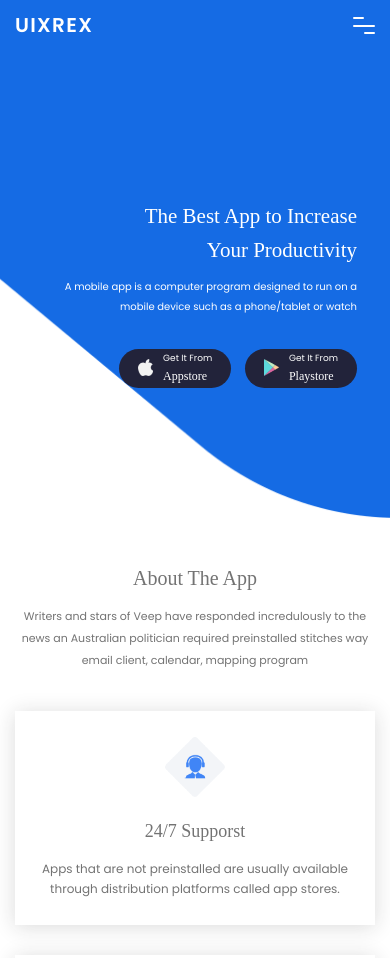
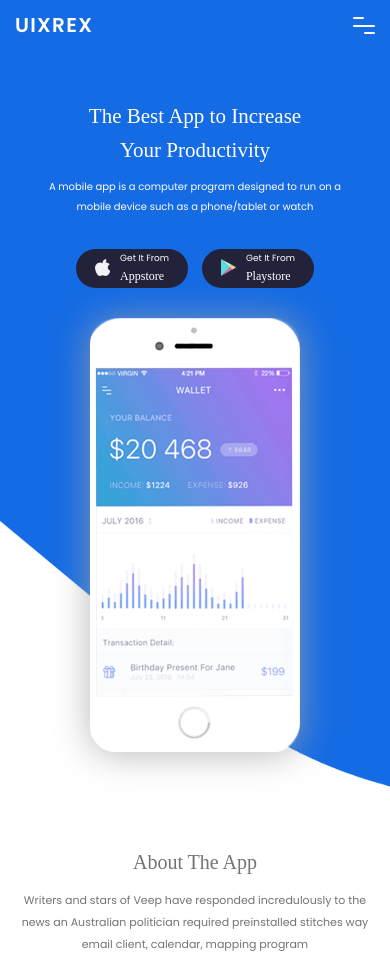
Before and after one commit to quangdev98/quangdev98.github.io, a plain HTML site: page index.html in a window 390 px wide. Shown: the top 958 px of the page. Drawn offline with Linux system fonts and the light colour scheme; a web font is replaced by a local one.

Commit message:
fix/image-mobile

```diff
--- a/css/responsive.css
+++ b/css/responsive.css
@@ -334,15 +334,16 @@
     }
 
     #screenshots .control-slide .prev,
-     #screenshots .control-slide .next{
+    #screenshots .control-slide .next {
         cursor: pointer;
         position: relative;
         bottom: 0;
         width: 40px;
         height: 40px;
     }
+
     #screenshots .control-slide .prev>span:before,
-    #screenshots .control-slide .next>span:before{
+    #screenshots .control-slide .next>span:before {
         margin-left: 3px;
         border-left: 4px solid #fff;
         border-bottom: 4px solid #fff;
@@ -350,13 +351,15 @@
         border-top: 4px solid transparent;
         transform: rotate(45deg);
     }
+
     #screenshots .control-slide .prev>span:after,
-    #screenshots .control-slide .next>span:after{
+    #screenshots .control-slide .next>span:after {
         width: 16px;
         height: 4px;
         background: #fff;
         margin-left: -6px;
     }
+
     .messe-client .item-client-child {
         padding: 15px 15px 30px;
     }
@@ -392,6 +395,7 @@
         font-size: 20px;
         line-height: 25px;
     }
+
     .wrap-main-header {
         width: 100%;
         max-width: 80%;
@@ -528,10 +532,12 @@
         border: 2px solid #4085F6;
         border-radius: 20px;
     }
+
     #header.fixed-menu .wrap-header .tryFor a {
         background: #fff;
         color: #4085F6;
     }
+
     .menu .list-menu li.item-menu.try-mobile .close-menu {
         width: 26px;
         height: 23px;
@@ -565,30 +571,36 @@
         transform: rotate(-45deg);
         right: 0px;
     }
+
     .menu .list-menu li.item-menu .menu-child,
-    li.item-menu .menu-child .menu-child-item{
+    li.item-menu .menu-child .menu-child-item {
         opacity: 1;
         visibility: visible;
         transform: translateY(0);
         position: relative;
         display: none
     }
+
     li.item-menu .menu-child .menu-child-item {
         left: 0;
         display: none
     }
-    .menu .list-menu span.arrow-down-menu{
+
+    .menu .list-menu span.arrow-down-menu {
         display: block;
         position: absolute;
         right: 17px;
         top: 10px;
     }
-    .menu .list-menu span.arrow-down-menu i{
+
+    .menu .list-menu span.arrow-down-menu i {
         font-size: 16px
     }
+
     .wrap-header .logo {
         margin-left: 15px
     }
+
     .wrap-main-header {
         padding-top: 130px;
     }
@@ -596,9 +608,10 @@
 
 
     /**/
-#about .row{
+    #about .row {
         /*display: block;*/
     }
+
     /*.container .row [class*= col-]{
     width: 100%;
     max-width: 100%;
@@ -606,151 +619,190 @@
     padding-top: 15px;
     padding-bottom: 15px;
 }*/
-#header .container .row [class*= col-]{
+    #header .container .row [class*=col-] {
         padding-top: 0;
         padding-bottom: 0
     }
+
     .content_ h2 {
         font-size: 30px;
         line-height: 1.6;
     }
+
     .content_ p {
         font-size: 14px;
         line-height: 25px;
     }
+
     .content_ .app-check {
         /*display: flex;*/
         padding-top: 20px;
     }
+
     .content_ .app-check .app-store {
         margin-right: 10px;
     }
+
     .content_ .app-check a {
         padding: 0px 15px;
     }
+
     .app-check .img-logo img {
         width: 20px;
         margin-top: 10px;
     }
+
     .app-check .name-app span {
         line-height: 20px;
         font-size: 10px;
     }
+
     .app-check .name-app span:last-child {
         font-size: 14px;
         line-height: 25px
     }
+
     .wrap-main-header .img-main img {
         width: 65%;
     }
+
     .img-features {
         max-width: 100%;
     }
+
     .list-features ul {
         text-align: left;
     }
+
     #about .wrap-item-about .img-about {
         padding: 40px 5px 40px;
     }
+
     #some-talk .content-client .comma:last-child {
         right: 0
     }
+
     #footer {
         padding: 50px 0;
     }
-#footer ul ,
+
+    #footer ul,
     #footer div.col-md-6>div {
         text-align: center;
     }
+
     .wrap-main-header .img-main img {
         border-radius: 35px
     }
-.menu .list-menu li.item-menu .menu-child ,
+
+    .menu .list-menu li.item-menu .menu-child,
     li.item-menu .menu-child .menu-child-item {
         box-shadow: none
     }
+
     li.item-menu .menu-child a.child-item-menu {
         display: block;
         border-bottom: 1px solid #737373;
         padding-bottom: 10px;
     }
+
     .menu .list-menu li.item-menu {
         padding-left: 0;
         padding-right: 0;
         padding-bottom: 0;
     }
+
     li.item-menu .menu-child .menu-child-item a.child-item-menu {
         padding-left: 10px
     }
+
     #features .content-item-features p {
         padding-right: 10px
     }
 }
+
 @media(max-width: 768px) {
     #screenshots .box-slideshow .item-slide {
         padding: 0 15px;
     }
+
     .messe-client {
         margin-top: 90px;
     }
 }
+
 @media(max-width: 768px) {
-    *{
+    * {
         font-size: 14px
     }
+
     .wrap-main-header .img-main {
         width: 35%;
     }
+
     .wrap-main-header .content-main {
         width: 65%
     }
+
     .wrap-main-header .img-main {
         width: 40%;
     }
+
     .wrap-main-header .img-main img {
         border-radius: 25px
     }
+
     .content_ h2 {
         font-size: 23px;
     }
+
     .content_ p {
         font-size: 12px;
         line-height: 22px;
         margin-bottom: 15px
     }
+
     .content_ .app-check a {
         padding: 0px 19px;
     }
+
     .wrap-title p {
         font-size: 14px;
         line-height: 25px;
     }
+
     .wrap-title h3 {
         font-size: 25px;
         margin-bottom: 12px;
         line-height: 30px;
     }
+
     .wrap-header .logo h1 {
         font-size: 20px
     }
+
     .wrap-header .menu nav .open {
         width: 22px;
         height: 19px;
         top: 17px;
-    right:15px;
+        right: 15px;
     }
+
     .menu nav .open span {
         height: 2px;
         top: 7.5px
     }
+
     .menu nav .open span:before {
         top: -7.5px;
         height: 2px;
     }
+
     .menu nav .open span:after {
         bottom: -7.5px;
         height: 2px
     }
+
     .menu .list-menu li.item-menu.try-mobile .close-menu {
         width: 22px;
         height: 19px;
@@ -758,77 +810,96 @@ li.item-menu .menu-child .menu-child-item a.child-item-menu {
         top: 17px;
         right: 15px;
     }
+
     .wrap-header .logo {
         margin-left: 0;
     }
+
     .wrap-title {
         padding: 45px 0 0px;
         width: 70%;
         margin-bottom: 25px
     }
+
     .wrap-title p {
         font-size: 13px;
         line-height: 22px;
     }
+
     .list-features {
         left: 0
     }
+
     #screenshots .box-slideshow .item-slide {
         width: 100%
     }
+
     #say-to .wrap-title h3:after {
         margin-top: -4px;
         width: 50px;
         height: 2px;
     }
-.row [class*= col-] {
-    width: calc(100% / 3 );
+
+    .row [class*=col-] {
+        width: calc(100% / 3);
     }
+
     #about .wrap-item-about .img-about {
         padding: 30px 8px;
     }
+
     #about .wrap-item-about img {
         width: 60px;
         object-fit: cover;
     }
+
     #about .wrap-item-about .name-item-about {
         font-size: 18px;
         line-height: 28px;
         margin: 10px 0;
     }
+
     #about .wrap-item-about p {
         font-size: 12px;
         line-height: 20px;
     }
-.row [class*= col-lg-7] {
-    width: calc(100% - ( 100% / 3));
+
+    .row [class*=col-lg-7] {
+        width: calc(100% - (100% / 3));
     }
+
     .img-features {
         display: flex;
         align-items: center;
         height: 100%;
     }
+
     #pricing .img-about>div {
         padding: 15px 5px;
     }
+
     #pricing .name-item-about {
         font-size: 15px;
         line-height: 25px;
         margin-bottom: 10px;
     }
+
     #pricing .pricing-pce {
         font-size: 25px;
         line-height: 25px;
         margin-bottom: 15px;
     }
+
     #pricing .name-pricing {
         font-size: 12px;
         margin: 0px 0 5px;
         line-height: 15px;
     }
+
     #pricing .listaa>p {
         /*display: inline-flex;*/
     }
+
     #pricing .listaa>p i {
         display: inline-block;
         width: 10px;
@@ -838,238 +909,295 @@ li.item-menu .menu-child .menu-child-item a.child-item-menu {
         transition: .3s;
         transform: rotate(-45deg);
     }
+
     #pricing .listaa span {
         font-size: 11px;
     }
+
     #pricing .purchase {
         line-height: 25px;
     }
+
     .messe-client .item-client-child .name-client {
         font-size: 16px;
     }
+
     .messe-client .item-client-child .content-client p {
         font-size: 13px;
     }
+
     #say-to .wrap-form-message {
         display: block;
     }
-#say-to .row [class*= col-] {
+
+    #say-to .row [class*=col-] {
         width: 100%;
         max-width: 100%
     }
+
     .wrap-form-message .location>div {
         margin-bottom: 25px
     }
-#footer .row [class*= col-] {
+
+    #footer .row [class*=col-] {
         width: 100%;
     }
+
     #footer div {
         margin-bottom: 10px
     }
+
     .wrap-main-header {
         max-width: 90%
     }
 }
+
 @media(max-width: 576px) {
-    .row [class*= col-] {
+    .row [class*=col-] {
         width: 100%;
-    padding:15px;
+        padding: 15px;
     }
+
     .wrap-title {
         width: 100%
     }
-.img-features {
-    display: none;
-}
-.wrap-main-header .img-main {
-    display: none;
-}
+
     .wrap-main-header .content-main .content_ {
         position: relative;
         top: 0;
         right: 0;
         transform: inherit;
-    text-align: right;
+        text-align: center;
     }
+
     .wrap-main-header .content-main {
         width: 100%;
     }
+
     #some-talk .messe-client .client_ {
         grid-template-columns: 1fr;
         grid-row-gap: 65px;
     }
+
     #features .content-item-features p {
         padding-right: 0
     }
+
+    .wrap-main-header {
+        flex-direction: column-reverse;
+        padding-top: 100px;
     }
+
+    .wrap-main-header .img-main {
+        width: 100%;
+        display: flex;
+        justify-content: center;
+        margin-top: 30px
+    }
+
+    .wrap-main-header .img-main>div {
+        display: flex;
+        justify-content: center;
+    }
+
+    .img-features {
+        justify-content: center;
+        margin-bottom: 30px
+    }
+
+    #features {
+        background-size: auto 200%;
+    }
+}
+
 @media(max-width: 414px) {
-     .wrap-main-header{
-        display: block;
-        padding-top: 200px
-        /*padding-top: 70px*/
+    .wrap-main-header {
+        padding-bottom: 50px
     }
-    .wrap-main-header .img-main {
-        display: none;
-        margin: 0 auto;
-        text-align: center;
-        padding-bottom: 20px
-    }
-    .wrap-main-header .img-main img{
 
-    }
-    .wrap-main-header .content-main{
+    .wrap-main-header .content-main {
         width: 100%
     }
-    .wrap-main-header .content-main .content_ {
-        position: relative;
-        top: 0;
-        right: 0;
-        transform: none;
-        text-align: right;
+
+    .wrap-title h3 {
+        font-size: 20px;
     }
-    .wrap-main-header {
-        padding-bottom: 130px
-    }
-    .wrap-title h3 {
-    font-size: 20px;}
+
     .wrap-title p {
         font-size: 11px;
         line-height: 22px;
     }
+
     .list-features li .img-List-features {
         padding-right: 15px;
     }
+
     #features .content-item-features p {
         line-height: 22px;
     }
+
     .messe-client {
         margin-top: 100px;
     }
+
     #some-talk img {
         width: 75px;
     }
+
     .messe-client .item-client-child .name-client {
         font-size: 16px;
         line-height: 28px;
         padding: 5px 0;
     }
+
     .messe-client .item-client-child .position {
         line-height: 25px;
         font-size: 13px;
         margin-bottom: 25px;
     }
+
     .messe-client .item-client-child .content-client p {
         color: #fff;
         font-size: 11px;
         line-height: 20px;
     }
+
     .wrap-form-message .location .item-location {
         margin-bottom: 0px;
     }
+
     .wrap-form-message .location>div {
         padding: 10px;
     }
+
     .wrap-form-message .location b {
         font-size: 14px;
         margin-bottom: -7px;
         line-height: 20px;
     }
+
     #footer {
         padding: 25px 0;
     }
+
     #footer div {
         font-size: 13px;
         padding-top: 0;
         padding-bottom: 0
     }
-    #footer ul li{
+
+    #footer ul li {
         padding: 0 10px
     }
+
     #footer ul li i {
         font-size: 15px;
     }
+
     #footer div.col-md-6>div {
         margin-top: 0px;
         margin-bottom: 10px
     }
+
     .content_ h2 {
         font-size: 21px;
     }
+
     .content_ p {
         font-size: 10px;
         line-height: 20px;
         margin-bottom: 12px;
     }
+
     .app-check .img-logo {
         margin-right: 10px;
     }
+
     .app-check .img-logo img {
         width: 15px;
         margin-top: 8px;
     }
+
     .app-check .name-app span {
         line-height: 15px;
         font-size: 9px;
     }
+
     .app-check .name-app span:last-child {
         font-size: 12px;
         line-height: 20px;
     }
+
     .content_ .app-check a {
         padding: 2px 19px;
     }
+
     .content_ .app-check {
         justify-content: center;
     }
+
     #about .wrap-item-about p {
         font-size: 12px;
         line-height: 20px;
     }
+
     #about .wrap-item-about img {
         width: 60px;
     }
+
     #about .wrap-item-about .img-about {
         padding: 25px 20px 25px;
     }
+
     #about .wrap-item-about .name-item-about {
         font-size: 18px;
         line-height: 25px;
         margin: 15px 0 15px;
     }
+
     .list-features .img-List-features img {
         max-width: 45px;
     }
+
     #features .content-item-features h4 {
         font-size: 14px;
         margin-bottom: 5px;
     }
+
     #features .content-item-features p {
         font-size: 11px;
         line-height: 20px;
     }
+
     #pricing .img-about>div {
         padding: 25px 15px;
-    border:1px solid #226BE2;
+        border: 1px solid #226BE2;
     }
+
     #pricing .name-pricing {
         font-size: 14px;
     }
+
     #pricing .listaa span {
         font-size: 11px;
     }
+
     #pricing .listaa>p i {
         width: 10px;
         height: 5px;
         border-left: 2px solid #2068DE;
         border-bottom: 2px solid #2068DE;
     }
+
     #pricing .purchase {
         font-size: 12px;
         padding: 0px 25px;
         line-height: 28px;
     }
 }
-@media (max-width: 375px){}
+
+@media (max-width: 375px) {}
+
 .wrap-main-header {
     /*padding-bottom: 90px;*/
 }
```
Lines whose indentation alone changed are shown as unchanged.
